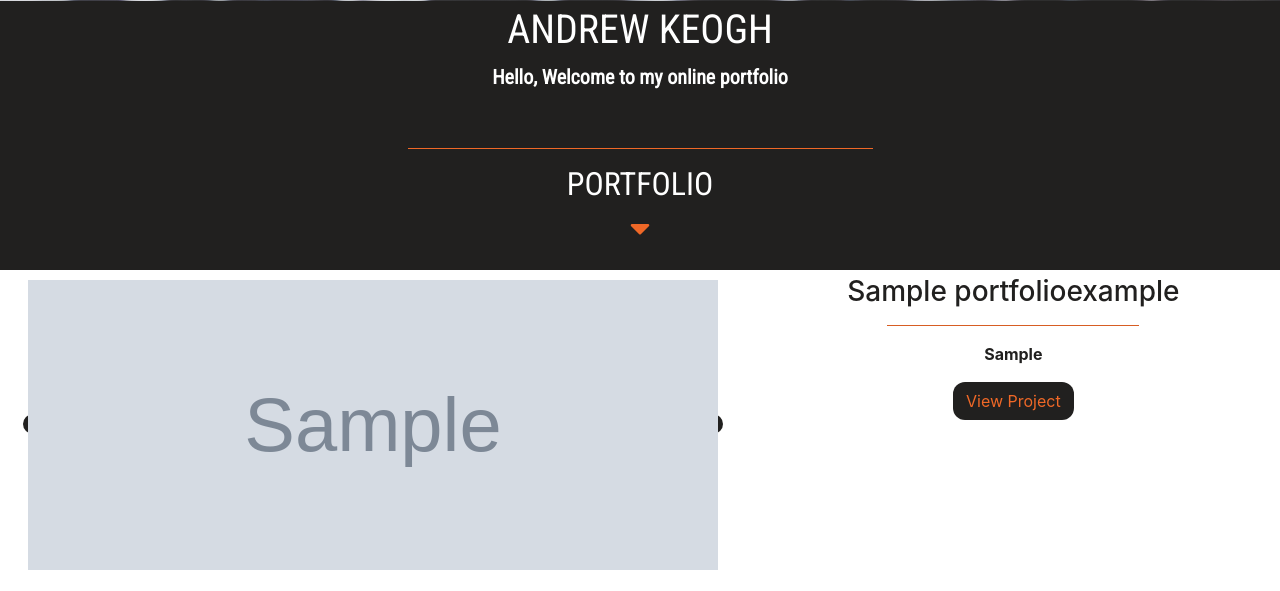
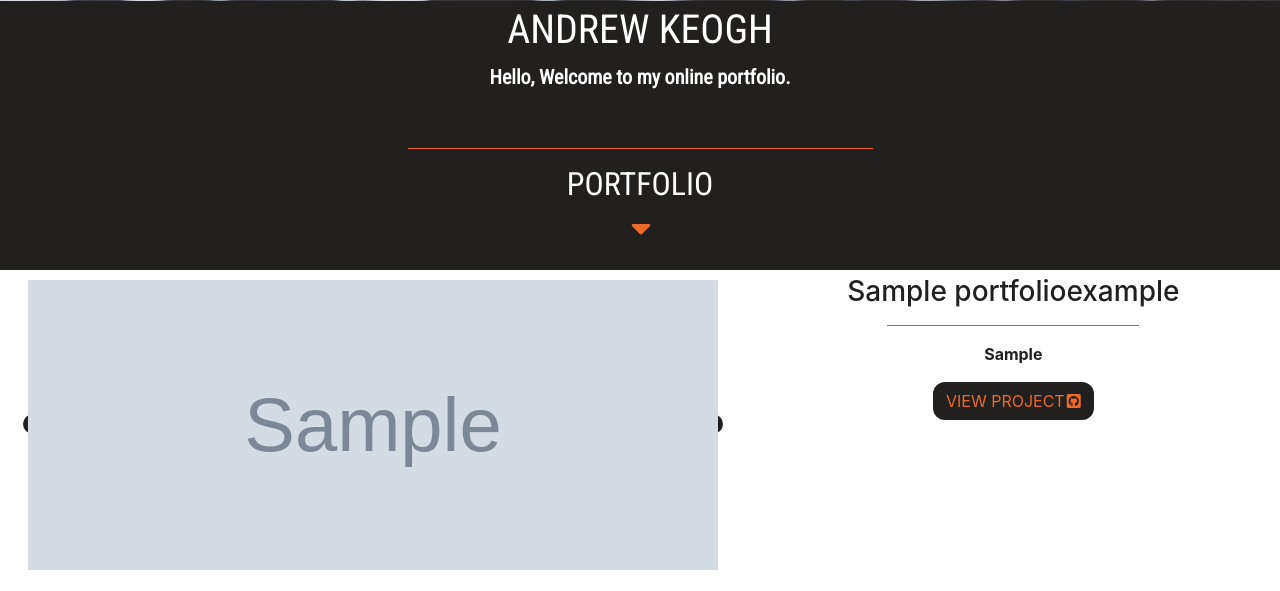
Before and after one commit to Keoooo/portfolio-project, a Django app: page / in a window 1280 px wide. Shown: the part 497-1088 px from the top of the page. Run offline with Django 3.2, Linux system fonts and the light colour scheme; tables that the repository leaves empty hold one stand-in row (values such as "Sample post"); grey boxes marked "Sample" are stand-in pictures; some libraries are stand-ins or nearby versions.

Commit message:
finished homepage

```diff
--- a/projects/models.py
+++ b/projects/models.py
@@ -3,6 +3,7 @@ from django.db import models
 class PortfolioExample(models.Model):
 	image = models.ImageField(upload_to='images/')
 	title = models.CharField(max_length=100)
+	link = models.CharField(max_length=100)
 	summery = models.TextField()
 
 	def __str__(self):
--- a/projects/static/css/main.css
+++ b/projects/static/css/main.css
@@ -43,12 +43,11 @@
 .introtwo{
  background-color: #21201f;
  padding-top:5px;
-  margin-bottom: 0px;
-  color: #fff;
+ margin-bottom: 0px;
+ color: #fff;
 }
-
-.introtwo h {
-
+.introtwo i {
+  padding-left: 2px;
 }
 
 .introtwo a {
--- a/projects/templates/portexample/homepage.html
+++ b/projects/templates/portexample/homepage.html
@@ -29,7 +29,7 @@
     <div class="container d-flex flex-column flex-md-row justify-content-between">
       <a class="py-2 d-none d-md-inline-block d-block mx-auto" href="#"><i class="fas fa-laptop" style="color: #ef6827;"></i></a>
       <a class="py-2 d-none d-md-inline-block d-block mx-auto" href="#">About</a>
-      <a class="py-2 d-none d-md-inline-block d-block mx-auto" href="#">Porfolio</a>
+      <a class="py-2 d-none d-md-inline-block d-block mx-auto" href="#portscroll">Porfolio</a>
       <a class="py-2 d-none d-md-inline-block d-block mx-auto" href="#">Article</a>
       <a class="py-2 d-none d-md-inline-block d-block mx-auto" href="#">Contact</a>
 
@@ -48,11 +48,11 @@
 <section class="introtwo  text-center">
   <div class="container ">
     <h1 class="jumbotron-heading">ANDREW KEOGH</h1>
-    <p class="lead" style="color:white; font-weight: bold;">Hello, Welcome to my online portfolio</p>
+    <p class="lead" style="color:white; font-weight: bold;">Hello, Welcome to my online portfolio.</p>
     <br / >
     <hr style="border: 0; height: 1px; background: #ef6827; width: 50%;"/>
     <h2 class="jumbotron-heading">PORTFOLIO</h2>
-    <a href="#" class="btn" style=" padding-top: 0px"><i class="fas fa-caret-down fa-2x"></i></a>
+    <a href="#portscroll" class="btn" style=" padding-top: 0px"><i class="fas fa-caret-down fa-2x"></i></a>
   </p>
 </div>
 
@@ -61,7 +61,7 @@
   <div class=" portexa container-fluid">
     <!-- Project One -->
     {% for exam in PortfolioExample.all %}
-    <div class="row">
+    <div id="portscroll"class="row">
       <div class="col-md-7">
         <a href="#">
           <img class="img-fluid rounded mb-3 mb-md-0" src="{{ exam.image.url }}" alt="">
@@ -71,7 +71,7 @@
         <h3>{{ exam.title }}</h3>
         <hr style="width: 50%; background-color:#ef6827;" />
         <p>{{ exam.summery }}</p>
-        <a class="btn" href="#">View Project</a>
+        <a class="btn" target="_blank" href="{{ exam.link }}">VIEW PROJECT<i class="fab fa-github-square"></i></i></a>
       </div>
     </div>
 
```
Also changed, not shown: projects/migrations/0004_portfolioexample_link.py (added).
